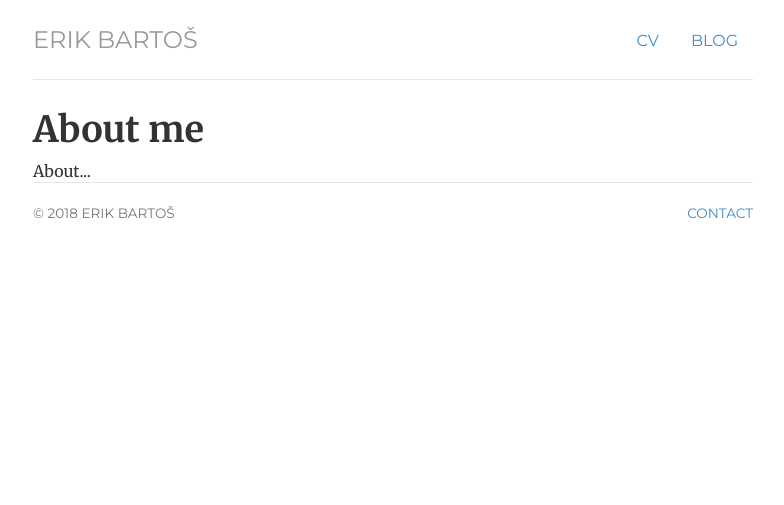
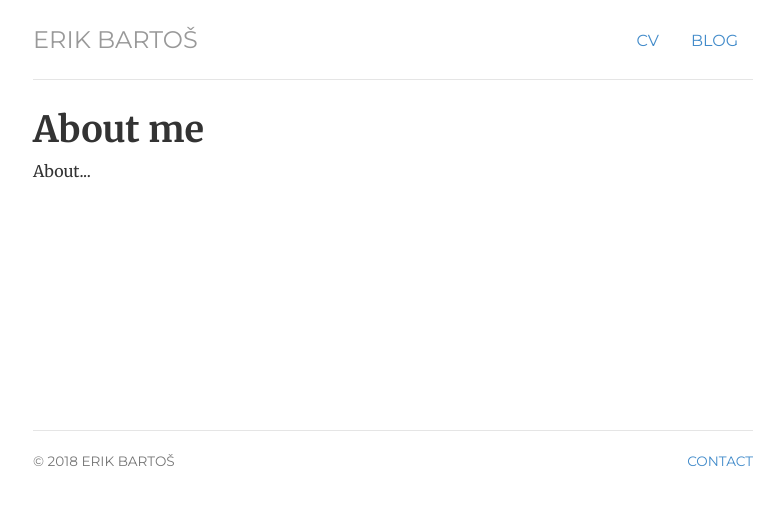
Before and after one commit to Mezek/mezek.github.io, a Jekyll site: the page built from about/index.html, in a window 1280 px wide. Shown: the top 505 px of the page, without its empty margins (247-1031 px from the left). Built offline with Jekyll 4.4.1, drawn with Linux system fonts in a browser that asks for light colours.

Commit message:
Update default.html

```diff
--- a/_layouts/default.html
+++ b/_layouts/default.html
@@ -9,11 +9,15 @@
 
 			<div class="container">
 
-			{% include header.html %}
+				{% include header.html %}
 
-			{{ content }}
+					<div class="content-container">
 
-			{% include footer.html %}
+						{{ content }}
+
+					</div><!-- /.content-container -->
+
+				{% include footer.html %}
 
 			</div><!-- /.container -->
 
```
